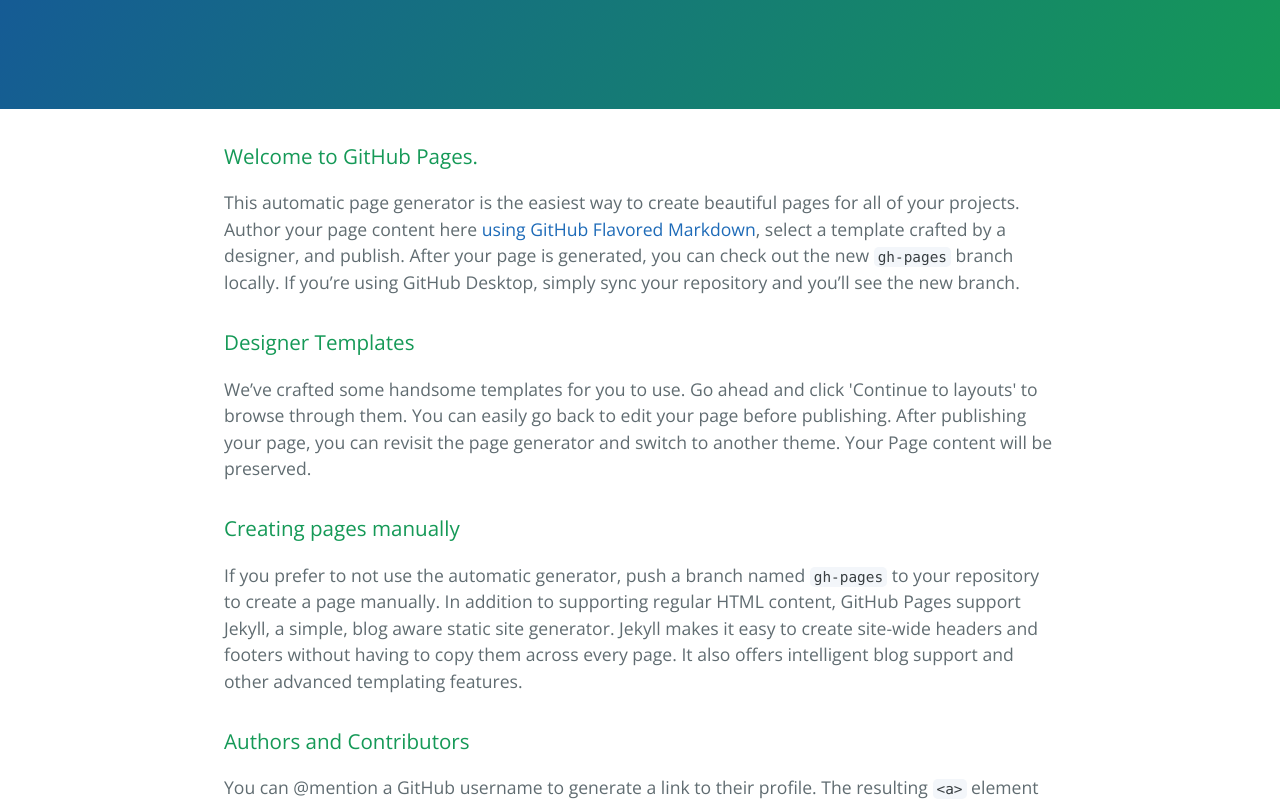
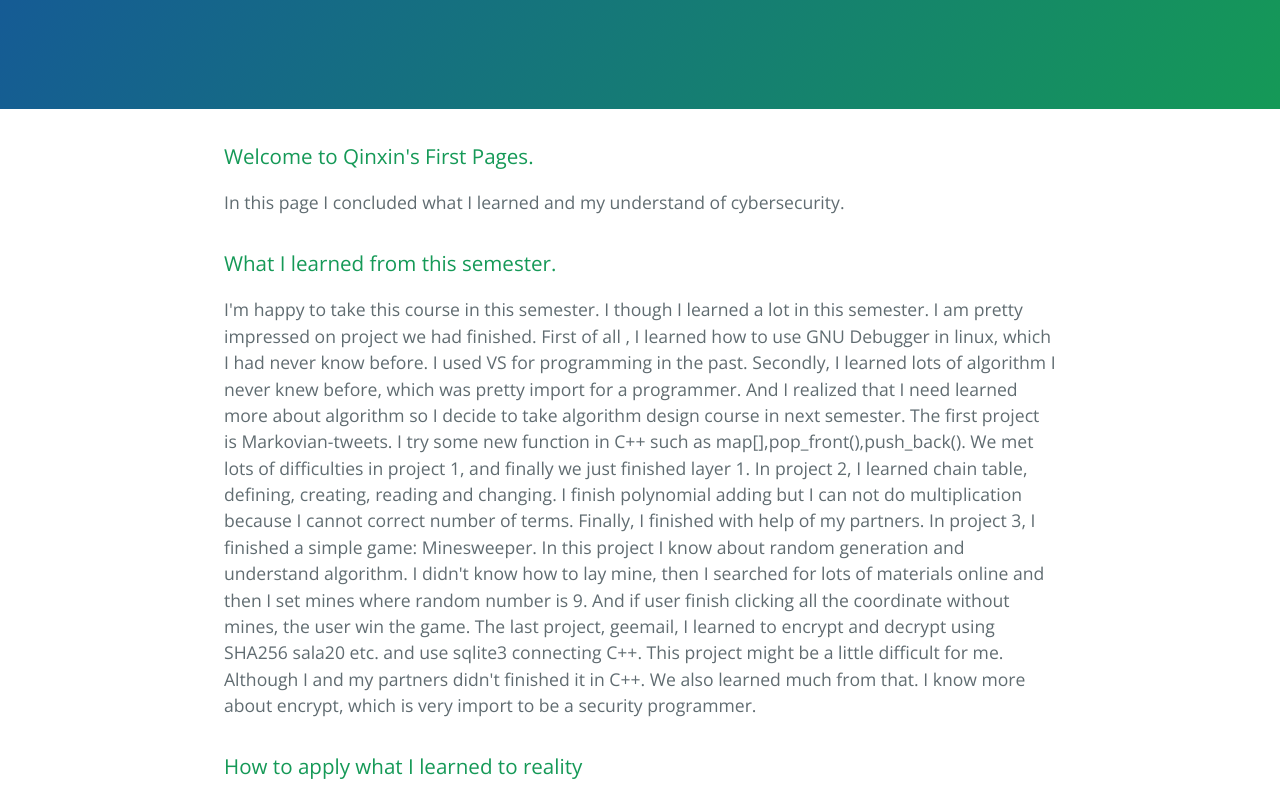
Before and after one commit to tracyqx/tracyqx.github.io, a plain HTML site: page index.html in a window 1280 px wide. Shown: the part 161-962 px from the top of the page. Drawn offline with nearby package versions, Linux system fonts and the light colour scheme.

Commit message:
Replace master branch with page content via GitHub

```diff
--- a/index.html
+++ b/index.html
@@ -17,29 +17,27 @@
 
     <section class="main-content">
       <h3>
-<a id="welcome-to-github-pages" class="anchor" href="#welcome-to-github-pages" aria-hidden="true"><span aria-hidden="true" class="octicon octicon-link"></span></a>Welcome to GitHub Pages.</h3>
+<a id="welcome-to-qinxins-first-pages" class="anchor" href="#welcome-to-qinxins-first-pages" aria-hidden="true"><span aria-hidden="true" class="octicon octicon-link"></span></a>Welcome to Qinxin's First Pages.</h3>
 
-<p>This automatic page generator is the easiest way to create beautiful pages for all of your projects. Author your page content here <a href="https://guides.github.com/features/mastering-markdown/">using GitHub Flavored Markdown</a>, select a template crafted by a designer, and publish. After your page is generated, you can check out the new <code>gh-pages</code> branch locally. If you’re using GitHub Desktop, simply sync your repository and you’ll see the new branch.</p>
+<p>In this page I concluded what I learned and my understand of cybersecurity.</p>
 
 <h3>
-<a id="designer-templates" class="anchor" href="#designer-templates" aria-hidden="true"><span aria-hidden="true" class="octicon octicon-link"></span></a>Designer Templates</h3>
+<a id="what-i-learned-from-this-semester" class="anchor" href="#what-i-learned-from-this-semester" aria-hidden="true"><span aria-hidden="true" class="octicon octicon-link"></span></a>What I learned from this semester.</h3>
 
-<p>We’ve crafted some handsome templates for you to use. Go ahead and click 'Continue to layouts' to browse through them. You can easily go back to edit your page before publishing. After publishing your page, you can revisit the page generator and switch to another theme. Your Page content will be preserved.</p>
+<p>I'm happy to take this course in this semester. I though I learned a lot in this semester.
+    I am pretty impressed on project we had finished.
+    First of all , I learned how to use GNU Debugger in linux, which I had never know before. I used VS for programming in the past.
+    Secondly, I learned lots of algorithm  I never knew before, which was pretty import for a programmer. And I realized that I need learned more about algorithm so I decide to take algorithm design course in next semester.
+    The first project is Markovian-tweets. I try some new function in C++ such as map[],pop_front(),push_back(). We met lots of difficulties in project 1, and finally we just finished layer 1. In project 2, I learned chain table, defining, creating, reading and changing. I finish polynomial adding but I can not do multiplication because I cannot correct number of terms.
+    Finally, I finished with help of my partners.
+    In project 3, I finished a simple game: Minesweeper. In this project I know about random generation and understand algorithm. I didn't know how to lay mine, then I searched for lots of materials online and then I set mines where random number is 9. And if user finish clicking all the coordinate without mines, the user win the game.
+    The last project, geemail, I learned to encrypt and decrypt using SHA256 sala20 etc. and use sqlite3 connecting C++.
+    This project might be a little difficult for me. Although I and my partners didn't finished it in C++. We also learned much from that. I know more about encrypt, which is very import to be a security programmer.</p>
 
 <h3>
-<a id="creating-pages-manually" class="anchor" href="#creating-pages-manually" aria-hidden="true"><span aria-hidden="true" class="octicon octicon-link"></span></a>Creating pages manually</h3>
+<a id="how-to-apply-what-i-learned-to-reality" class="anchor" href="#how-to-apply-what-i-learned-to-reality" aria-hidden="true"><span aria-hidden="true" class="octicon octicon-link"></span></a>How to apply what I learned to reality</h3>
 
-<p>If you prefer to not use the automatic generator, push a branch named <code>gh-pages</code> to your repository to create a page manually. In addition to supporting regular HTML content, GitHub Pages support Jekyll, a simple, blog aware static site generator. Jekyll makes it easy to create site-wide headers and footers without having to copy them across every page. It also offers intelligent blog support and other advanced templating features.</p>
-
-<h3>
-<a id="authors-and-contributors" class="anchor" href="#authors-and-contributors" aria-hidden="true"><span aria-hidden="true" class="octicon octicon-link"></span></a>Authors and Contributors</h3>
-
-<p>You can @mention a GitHub username to generate a link to their profile. The resulting <code>&lt;a&gt;</code> element will link to the contributor’s GitHub Profile. For example: In 2007, Chris Wanstrath (<a href="https://github.com/defunkt" class="user-mention">@defunkt</a>), PJ Hyett (<a href="https://github.com/pjhyett" class="user-mention">@pjhyett</a>), and Tom Preston-Werner (<a href="https://github.com/mojombo" class="user-mention">@mojombo</a>) founded GitHub.</p>
-
-<h3>
-<a id="support-or-contact" class="anchor" href="#support-or-contact" aria-hidden="true"><span aria-hidden="true" class="octicon octicon-link"></span></a>Support or Contact</h3>
-
-<p>Having trouble with Pages? Check out our <a href="https://help.github.com/pages">documentation</a> or <a href="https://github.com/contact">contact support</a> and we’ll help you sort it out.</p>
+<p>The purpose of study is to make the world better, so does programming. Nowadays, with the development of information time, cyber security had increasingly attracted public attention. To be honest, I know nearly nothing about related field. But now I know how to encrypt massage in code, protecting massage from being attacked by hackers. The most obvious application is mail login and massage extraction. Some other system need more stable encryption such as individual information in bank, which is essential for protect everyone today. So I think I can use what I learned to make the world better </p>
 
       <footer class="site-footer">
 
```
Also changed, not shown: params.json (+1 -1 lines).
